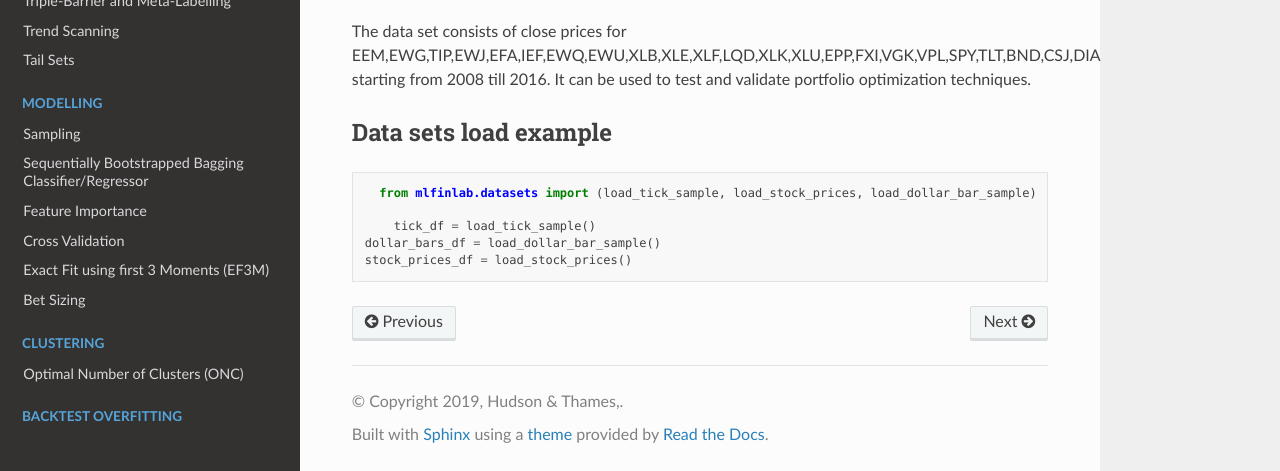
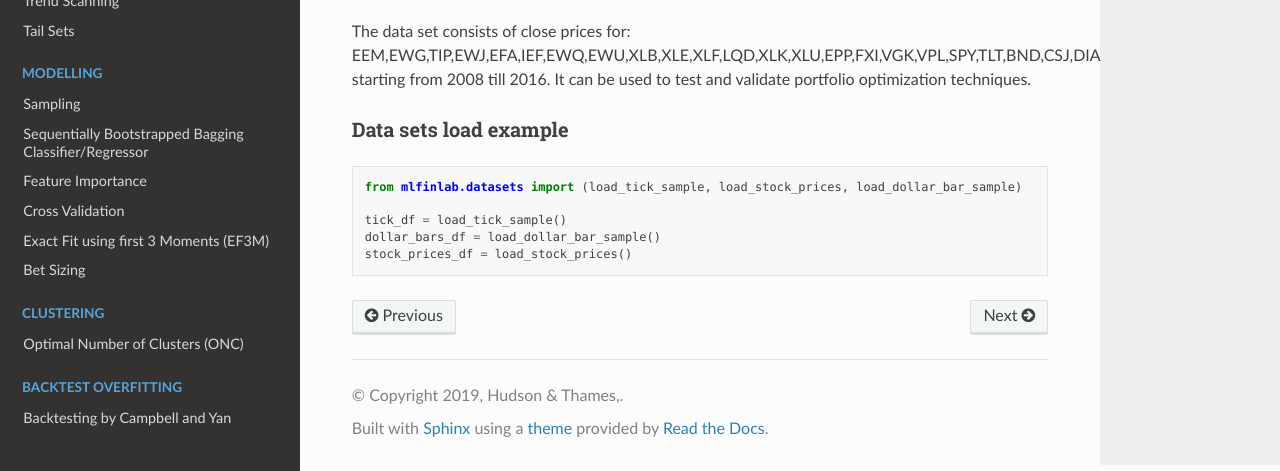
Before and after one commit to hudson-and-thames/mlfinlab, a Sphinx documentation site: the page built from docs/source/getting_started/datasets.rst, in a window 1280 px wide and 900 px high, scrolled down 784 px, cut to the strip 429-900 px from the top of the window. Built offline with Sphinx 7.4.7 and the Read the Docs theme 2.0.0, drawn with Linux system fonts in a browser that asks for light colours; some of the changed text lies outside the part shown.

Commit message:
Resolve PR comments

```diff
--- a/docs/source/getting_started/datasets.rst
+++ b/docs/source/getting_started/datasets.rst
@@ -6,7 +6,7 @@
 Mlfinlab package contains various financial datasets which can be used by a researcher as sandbox data.
 
 Tick sample
-***********
+###########
 
 Mlfinlab provides a sample of tick data for E-Mini S&P 500 futures which can be used to test bar compression algorithms,
 microstructural features, etc. Tick data sample consists of Timestamp, Price and Volume.
@@ -16,22 +16,16 @@
 
 
 Dollar bars sample
-******************
+##################
 
 We also provide a sample of dollar bars for E-Mini S&P 500 futures. Data set structure:
 
     - Open price (open)
-
     - High price (high)
-
     - Low price (low)
-
     - Close price (close)
-
     - Volume (cum_volume)
-
     - Dollar volume traded (cum_dollar)
-
     - Number of ticks inside of bar (cum_ticks)
 
 .. tip::
@@ -45,12 +39,12 @@
 
 
 ETF prices
-**********
+##########
 
 .. py:currentmodule:: mlfinlab.datasets.load_datasets
 .. autofunction:: load_dollar_bar_sample
 
-The data set consists of close prices for EEM,EWG,TIP,EWJ,EFA,IEF,EWQ,EWU,XLB,XLE,XLF,LQD,XLK,XLU,EPP,FXI,VGK,VPL,SPY,TLT,BND,CSJ,DIA starting from 2008 till 2016.
+The data set consists of close prices for: EEM,EWG,TIP,EWJ,EFA,IEF,EWQ,EWU,XLB,XLE,XLF,LQD,XLK,XLU,EPP,FXI,VGK,VPL,SPY,TLT,BND,CSJ,DIA starting from 2008 till 2016.
 It can be used to test and validate portfolio optimization techniques.
 
 
@@ -59,8 +53,8 @@
 
 .. code-block::
 
-	from mlfinlab.datasets import (load_tick_sample, load_stock_prices, load_dollar_bar_sample)
+   from mlfinlab.datasets import (load_tick_sample, load_stock_prices, load_dollar_bar_sample)
 
-	  tick_df = load_tick_sample()
-      dollar_bars_df = load_dollar_bar_sample()
-      stock_prices_df = load_stock_prices()
+   tick_df = load_tick_sample()
+   dollar_bars_df = load_dollar_bar_sample()
+   stock_prices_df = load_stock_prices()
--- a/mlfinlab/__init__.py
+++ b/mlfinlab/__init__.py
@@ -6,6 +6,7 @@
 
 import mlfinlab.cross_validation as cross_validation
 import mlfinlab.data_structures as data_structures
+import mlfinlab.datasets as datasets
 import mlfinlab.multi_product as multi_product
 import mlfinlab.filters.filters as filters
 import mlfinlab.labeling as labeling
```
